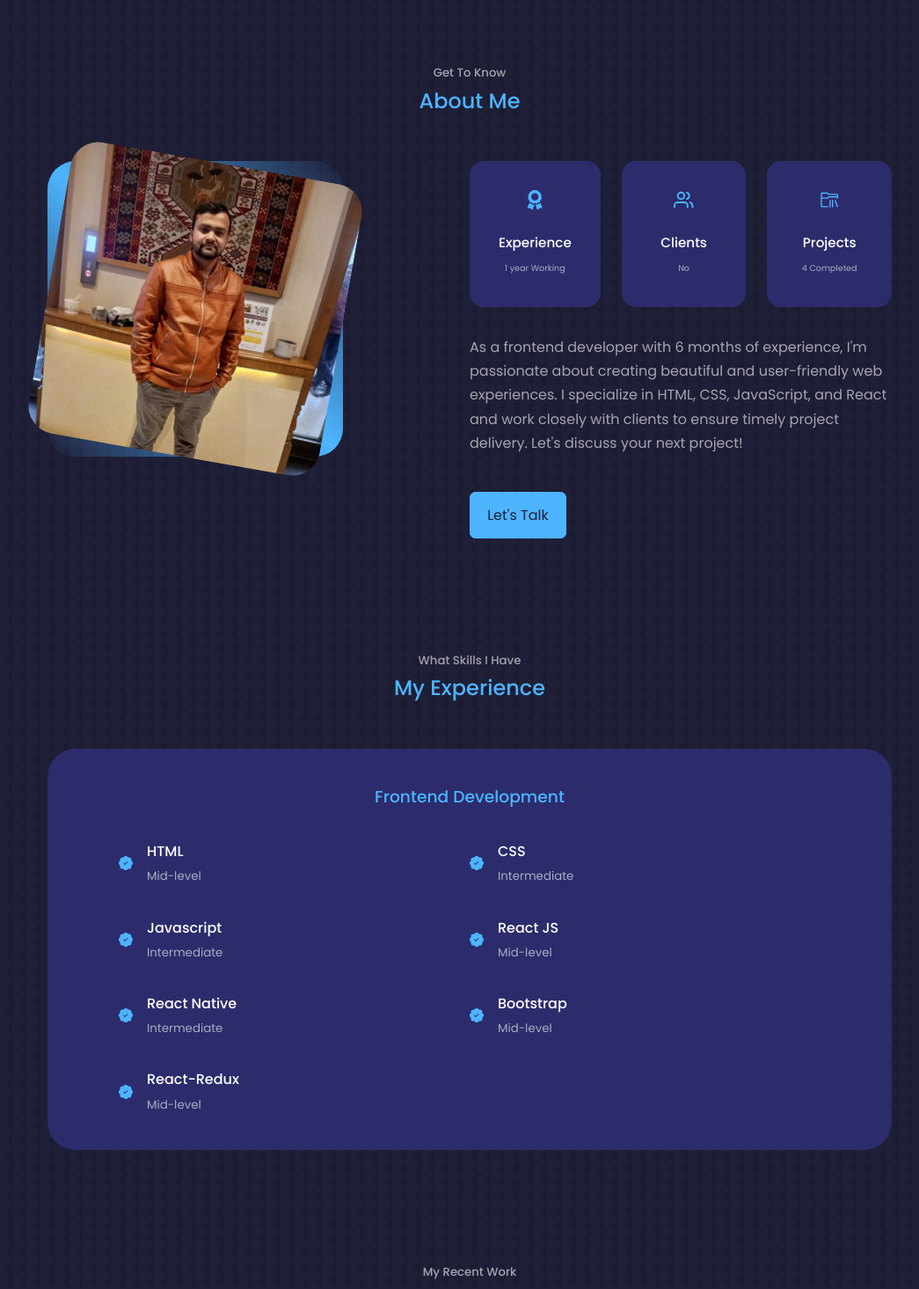
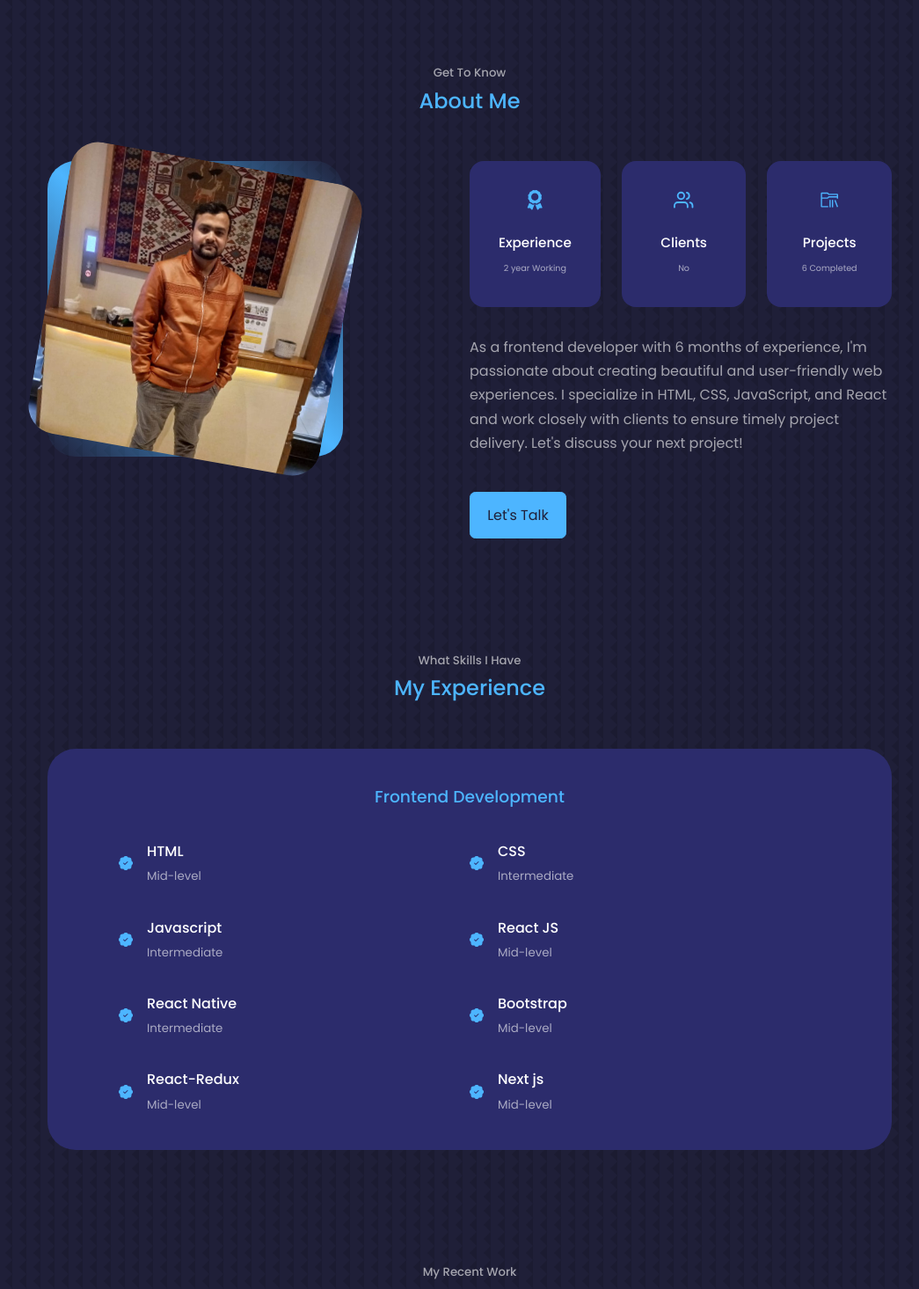
Before and after one commit to rehankhan9988/my-portfolio, a React (Create React App) app: page / in a window 1280 px wide. Shown: the part 968-2433 px from the top of the page at 88% size, without its empty margins (106-1151 px from the left). Built offline with nearby package versions, Linux system fonts and the light colour scheme.

Commit message:
change experience

```diff
--- a/src/components/about/About.jsx
+++ b/src/components/about/About.jsx
@@ -9,7 +9,7 @@
     {
       icon: <FaAward className="about_icon" />,
       item: "Experience",
-      details: "1 year Working",
+      details: "2 year Working",
     },
     {
       icon: <FiUsers className="about_icon" />,
@@ -19,7 +19,7 @@
     {
       icon: <VscFolderLibrary className="about_icon" />,
       item: "Projects",
-      details: "4 Completed",
+      details: "6 Completed",
     },
   ];
   return (
--- a/src/components/experience/Experience.jsx
+++ b/src/components/experience/Experience.jsx
@@ -31,6 +31,10 @@
       skill: "React-Redux",
       experience: "Mid-level",
     },
+    {
+      skill: "Next js",
+      experience: "Mid-level",
+    },
   ];
   return (
     <section id="experience">
```
